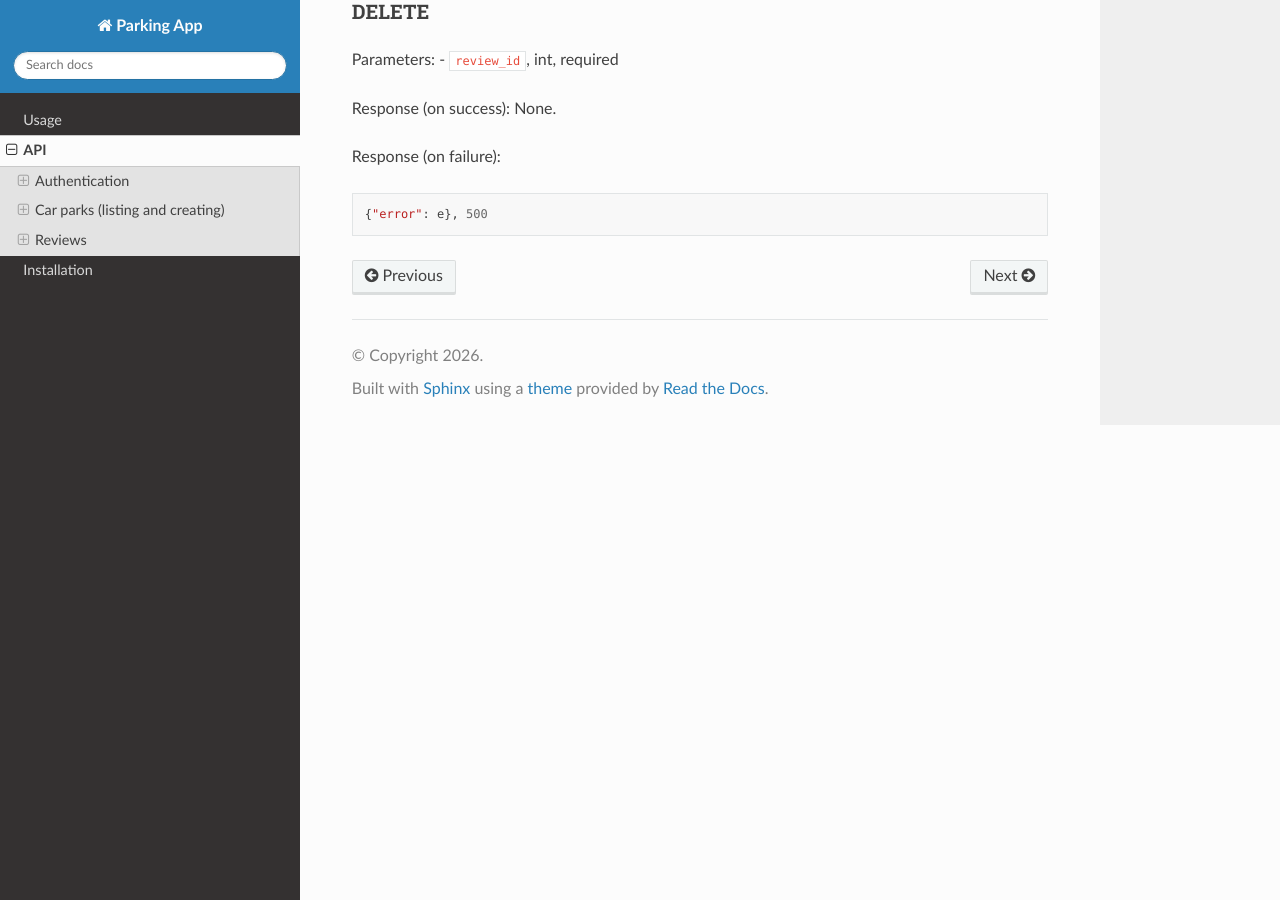
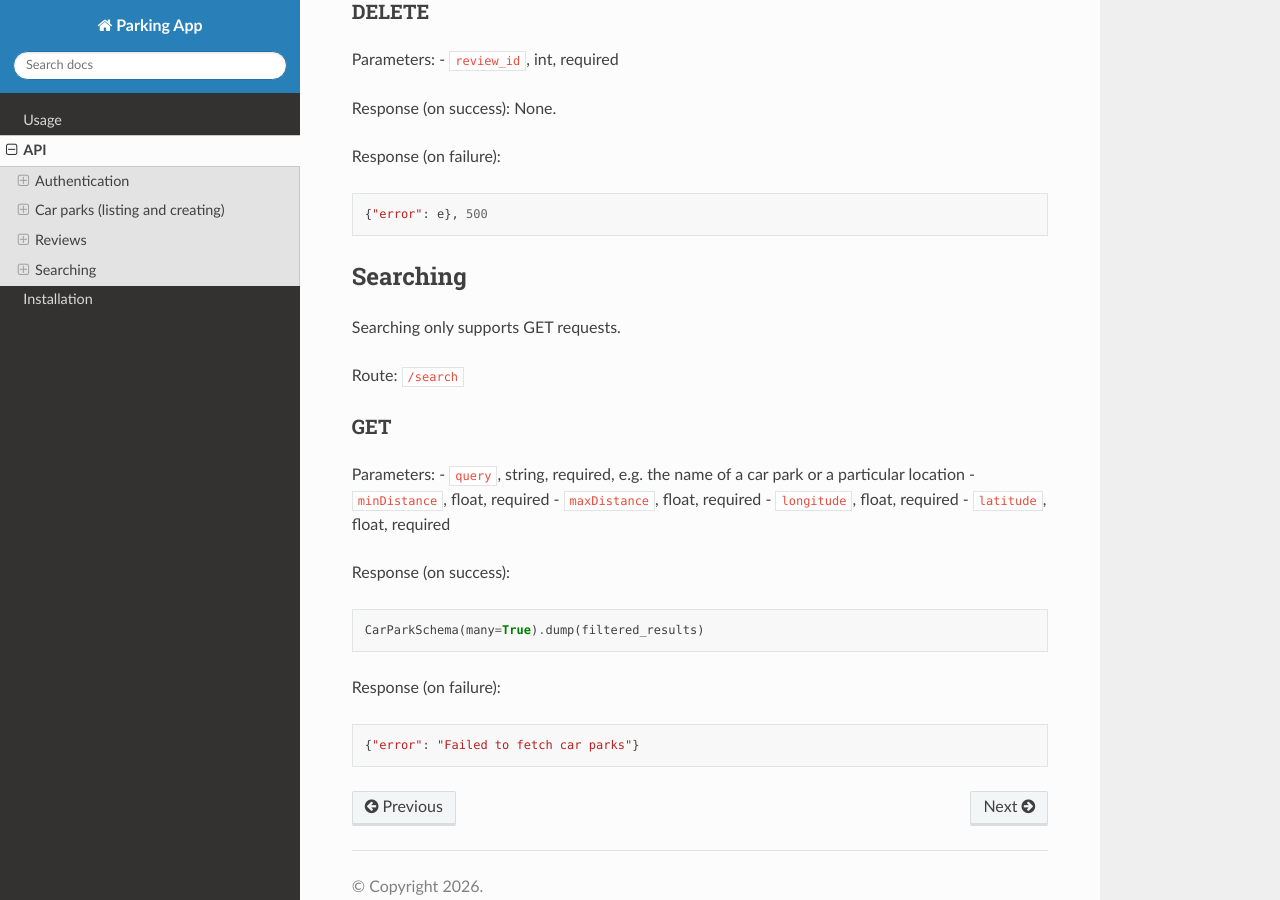
Before and after one commit to SETaP-2025-2026-Team-2a/documentation, a Sphinx documentation site: the page built from docs/source/api.rst, in a window 1280 px wide and 900 px high, scrolled down 3617 px. Built offline with Sphinx 7.4.7 and the Read the Docs theme 3.1.0, drawn with Linux system fonts in a browser that asks for light colours.

Commit message:
docs: search API

```diff
--- a/docs/source/api.rst
+++ b/docs/source/api.rst
@@ -184,3 +184,28 @@ Response (on success): None.
 Response (on failure): ::
 
    {"error": e}, 500
+
+Searching
+---------
+
+Searching only supports GET requests.
+
+Route: ``/search``
+
+GET
+^^^
+
+Parameters:
+- ``query``, string, required, e.g. the name of a car park or a particular location
+- ``minDistance``, float, required
+- ``maxDistance``, float, required
+- ``longitude``, float, required
+- ``latitude``, float, required
+
+Response (on success): ::
+
+   CarParkSchema(many=True).dump(filtered_results)
+
+Response (on failure): ::
+
+   {"error": "Failed to fetch car parks"}
```
